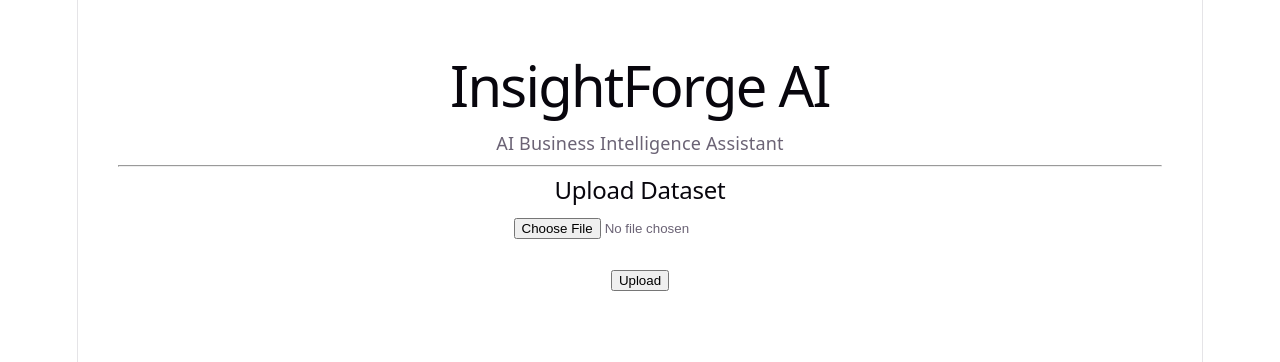
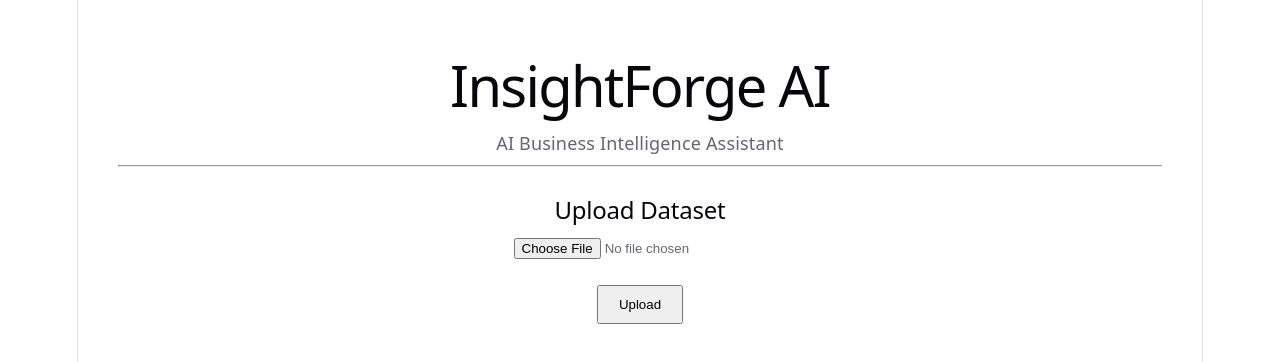
Before and after one commit to BhuvanaduraiMK/insightforge-ai, a React app in the folder frontend/: page / in a window 1280 px wide. Shown: the top 362 px of the page. Built offline with nearby package versions, Linux system fonts and the light colour scheme; the HTML template or start-up script is replaced by a standard one.

Commit message:
feat(frontend_: integer file upload with backend and display AI response

```diff
--- a/frontend/package.json
+++ b/frontend/package.json
@@ -12,7 +12,8 @@
   "dependencies": {
     "axios": "^1.19.0",
     "react": "^19.2.8",
-    "react-dom": "^19.2.8"
+    "react-dom": "^19.2.8",
+    "react-markdown": "^10.1.0"
   },
   "devDependencies": {
     "@eslint/js": "^10.0.1",
--- a/frontend/src/components/UploadSection.jsx
+++ b/frontend/src/components/UploadSection.jsx
@@ -1,13 +1,13 @@
 import { useState } from "react";
 import API from "../services/api";
+import ReactMarkdown from "react-markdown";
 
 function UploadSection() {
-
     const [file, setFile] = useState(null);
     const [result, setResult] = useState(null);
+    const [loading, setLoading] = useState(false);
 
     const uploadFile = async () => {
-
         if (!file) {
             alert("Please select a CSV file.");
             return;
@@ -16,46 +16,42 @@ function UploadSection() {
         const formData = new FormData();
 
         formData.append("file", file);
-
         formData.append(
             "question",
             "Summarize this dataset."
         );
 
         try {
+            setLoading(true);
 
             const response = await API.post(
                 "/upload/",
                 formData,
                 {
                     headers: {
-                        "Content-Type": "multipart/form-data"
-                    }
+                        "Content-Type": "multipart/form-data",
+                    },
                 }
             );
+
             console.log(response.data);
             setResult(response.data);
+        } catch (error) {
+            console.error("Upload Error:", error);
 
-            alert("Upload Successful!");
-
-        }
-
-        catch (error) {
-
-            console.error("Upload Error:", error);
-            if (error.response){
+            if (error.response) {
                 console.log(error.response.data);
                 alert(error.response.data.detail || "Backend Error");
-            } else{
-            alert(error.message);
+            } else {
+                alert(error.message);
             }
+        } finally {
+            setLoading(false);
         }
-
     };
 
     return (
-        <div>
-
+        <div style={{ padding: "20px" }}>
             <h2>Upload Dataset</h2>
 
             <input
@@ -64,31 +60,83 @@ function UploadSection() {
                 onChange={(e) => setFile(e.target.files[0])}
             />
 
-            <br /><br />
+            <br />
+            <br />
 
-            <button onClick={uploadFile}>
-                Upload
+            <button
+                onClick={uploadFile}
+                disabled={loading}
+                style={{
+                    padding: "10px 20px",
+                    cursor: loading ? "not-allowed" : "pointer",
+                }}
+            >
+                {loading ? "Analyzing..." : "Upload"}
             </button>
+
             {result && (
-            <div style={{ marginTop: "30px" }}>
-                <h2>AI Summary</h2>
+                <>
+                    {/* Dataset Summary */}
 
-                <p>{result.answer.answer}</p>
-            </div>
-            )}
-            {result && (
-                <div style={{ marginTop: "30px" }}>
-                    <h2>Response</h2>
+                    <div
+                        style={{
+                            marginTop: "30px",
+                            padding: "20px",
+                            border: "1px solid #ddd",
+                            borderRadius: "10px",
+                            background: "#ffffff",
+                        }}
+                    >
+                        <h2>Dataset Summary</h2>
 
-                    <pre>
-                        {JSON.stringify(result, null, 2)}
-                    </pre>
-                </div>
+                        <p>
+                            <strong>File:</strong>{" "}
+                            {result.filename}
+                        </p>
+
+                        <p>
+                            <strong>Rows:</strong>{" "}
+                            {result.dashboard.summary_cards.rows}
+                        </p>
+
+                        <p>
+                            <strong>Columns:</strong>{" "}
+                            {result.dashboard.summary_cards.columns}
+                        </p>
+
+                        <p>
+                            <strong>Health Score:</strong>{" "}
+                            {result.dashboard.summary_cards.health_score}%
+                        </p>
+                    </div>
+
+                    {/* Executive Summary */}
+
+                    <div
+                        style={{
+                            marginTop: "20px",
+                            padding: "20px",
+                            border: "1px solid #ddd",
+                            borderRadius: "10px",
+                            background: "#fafafa",
+                        }}
+                    >
+                        <h2>Executive Summary</h2>
+
+                        {result.answer.success ? (
+                                <ReactMarkdown>
+                                    {result.answer.answer}
+                                </ReactMarkdown>
+                            ) : (
+                                <p style={{ color: "red" }}>
+                                    {result.answer.error.message}
+                                </p>
+                        )}
+                    </div>
+                </>
             )}
         </div>
-
     );
-
 }
 
 export default UploadSection;
```
Also changed, not shown: 1 other file (tests, documents, lock files or other folders).
